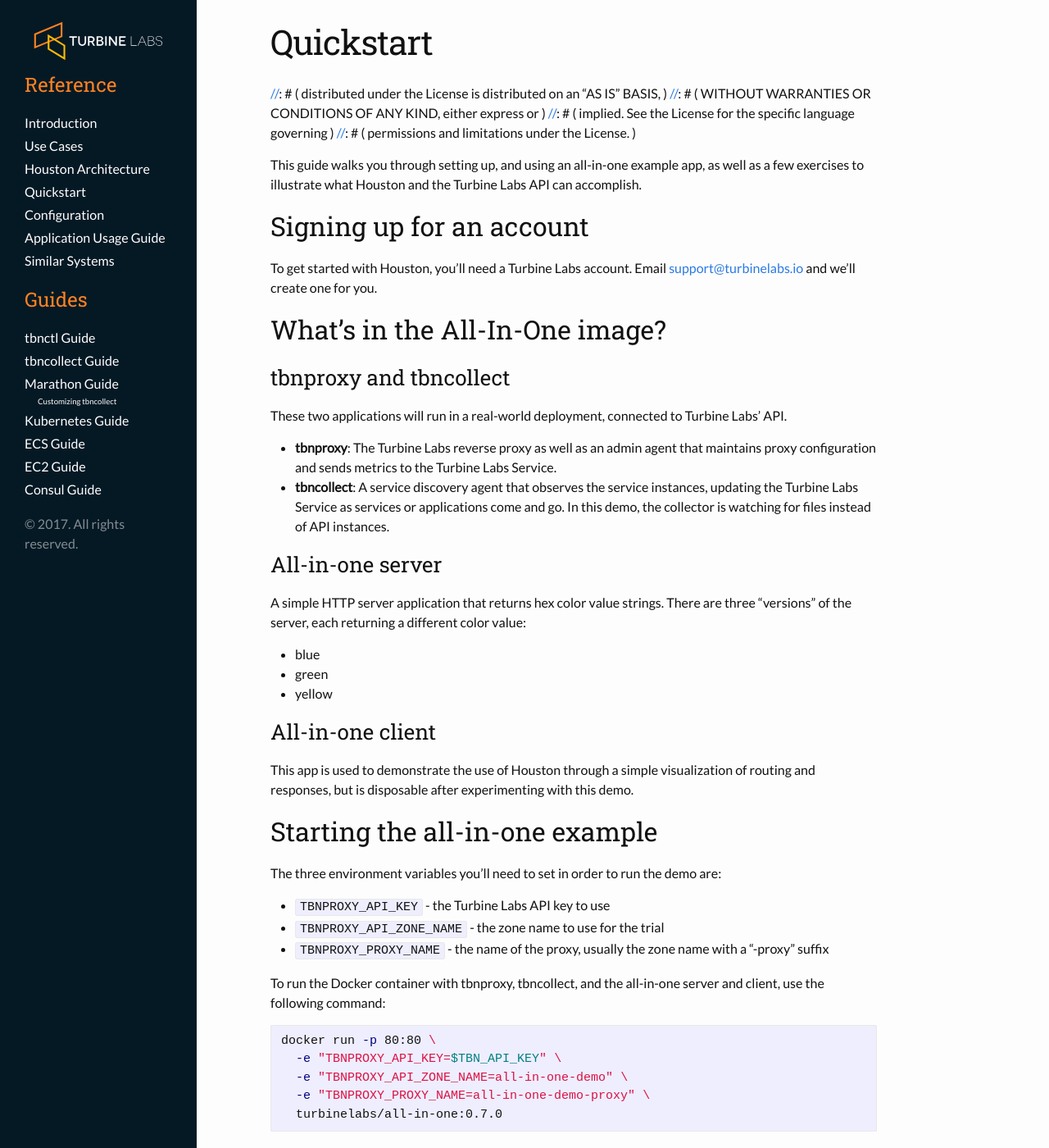
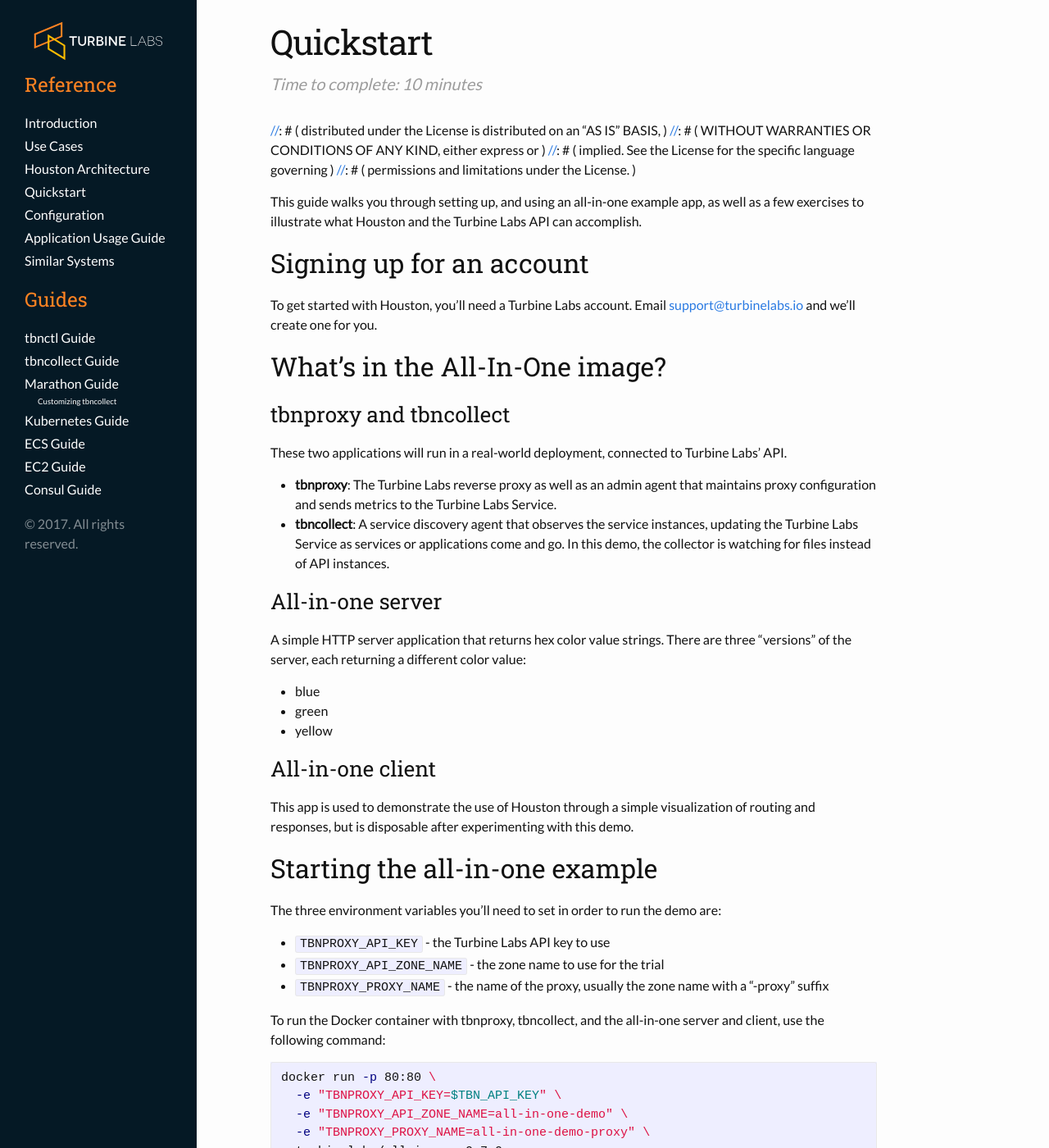
Before and after one commit to turbinelabs/developer, a Jekyll site: the page built from docs-site/_reference/quickstart.md, in a window 1280 px wide and 1400 px high. Shown: the whole window at 82% size. Built offline with Jekyll 4.4.1, drawn with Linux system fonts in a browser that asks for light colours; nearby versions of some CDN libraries; Markdown is read by kramdown in place of the engine named in the settings.

Commit message:
[WIP] Add support for `time_to_complete` front matter, plus quickstart example (#3001)
fbshipit-source-id: 9bb2f5c

```diff
--- a/docs-site/_layouts/categorycombined.html
+++ b/docs-site/_layouts/categorycombined.html
@@ -17,6 +17,9 @@ layout: default
 {% else %}
 <a name="{{page.title | slugify }}"></a>
 <h1>{{page.title}}</h1>
+{% if page.time_to_complete %}
+  <h2 class="time-to-complete">Time to complete: {{ page.time_to_complete }}</h2>
+{% endif %}
 {{ page.content | liquefy | markdownify }}
 {% endif %}
 {% endfor %}
--- a/docs-site/_layouts/page.html
+++ b/docs-site/_layouts/page.html
@@ -5,6 +5,9 @@ layout: default
 
   <header class="post-header">
     <h1 class="post-title">{{ page.title | escape }}</h1>
+    {% if page.time_to_complete %}
+      <h2 class="time-to-complete">Time to complete: {{ page.time_to_complete }}</h2>
+    {% endif %}
   </header>
 
   <div class="post-content">
--- a/docs-site/_reference/quickstart.md
+++ b/docs-site/_reference/quickstart.md
@@ -2,6 +2,7 @@
 layout: page
 title: Quickstart
 print_order: 4
+time_to_complete: 10 minutes
 ---
 
 [//]: # ( Copyright 2017 Turbine Labs, Inc.                                   )
--- a/docs-site/assets/main.scss
+++ b/docs-site/assets/main.scss
@@ -38,5 +38,13 @@ $on-laptop:        800px;
 //     }
 // }
 
+
 // Import partials from the `minima` theme.
 @import "minima";
+
+.time-to-complete {
+  font-family: $base-font-family;
+  font-size: $base-font-size * 1.25;
+  font-style: italic;
+  color: lighten($grey-color, 10%);
+}
```
Also changed, not shown: docs-site/_guides/kubernetes.md (+1 -0 lines).
